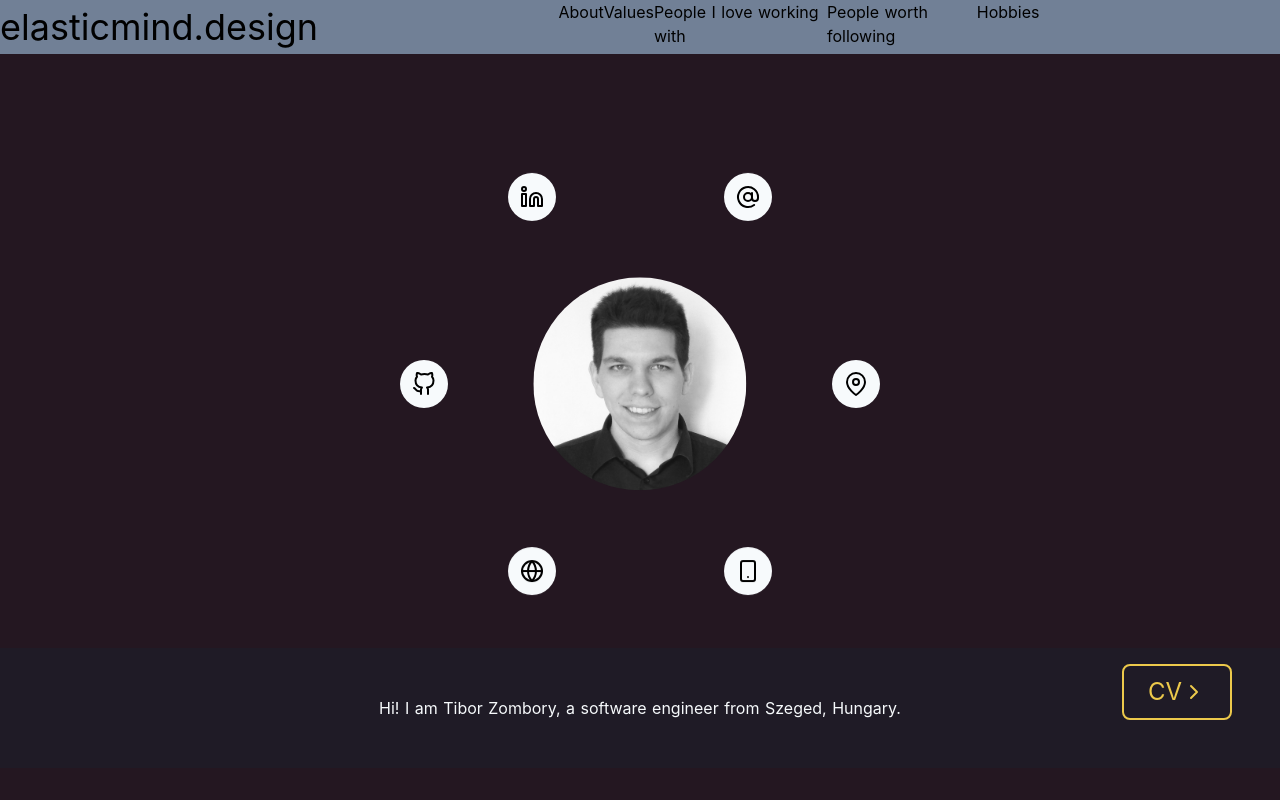
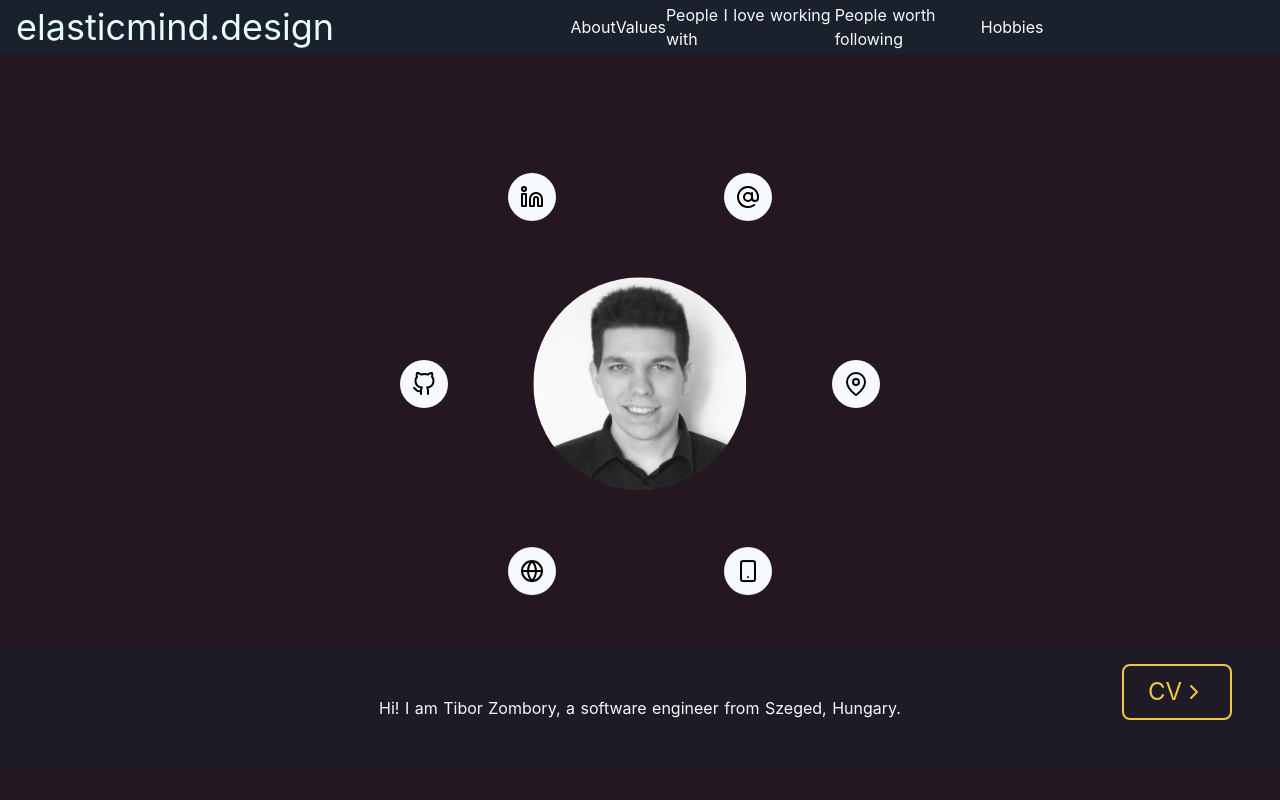
Before and after one commit to elasticmind/homepage, a Nuxt app: page / in a window 1280 px wide. Shown: the top 800 px of the page. Built offline with nearby package versions, Linux system fonts and the light colour scheme.

Commit message:
Fix navigations

```diff
--- a/components/Footer.vue
+++ b/components/Footer.vue
@@ -1,5 +1,5 @@
 <template>
-  <footer class="w-screen bg-gray-900 pt-32 pb-12 relative z-20">
+  <footer class="w-screen bg-gray-900 py-12 relative z-20">
     <app-nav class="text-gray-400" />
     <hr class="w-3/4 m-auto mt-4 border-gray-700" />
     <p class="text-center text-gray-600 mt-8">
--- a/components/Header.vue
+++ b/components/Header.vue
@@ -1,11 +1,11 @@
 <template>
-  <header class="w-screen bg-gray-600 fixed z-50 flex flex-row">
-    <h1 class="text-left text-4xl">
+  <header class="w-screen bg-gray-900 fixed z-50 flex flex-row">
+    <h1 class="pl-4 text-left text-teal-100 text-4xl">
       <a href="/">
         elasticmind.design
       </a>
     </h1>
-    <app-nav />
+    <app-nav class="flex-auto text-gray-100" />
   </header>
 </template>
 
--- a/components/Nav.vue
+++ b/components/Nav.vue
@@ -1,10 +1,18 @@
 <template>
-  <nav class="w-screen">
-    <ul class="list-none w-1/2 m-auto flex flex-row justify-between">
-      <li><a href="#about">About</a></li>
+  <nav>
+    <ul
+      class="list-none w-1/2 h-full m-auto flex flex-row items-center justify-between"
+    >
+      <li>
+        <a class="h-full w-full" href="#about">About</a>
+      </li>
       <li><a href="#values">Values</a></li>
-      <li><a href="#network">People I love working with</a></li>
-      <li><a href="#people">People worth following</a></li>
+      <li>
+        <a href="#network">People I love working with</a>
+      </li>
+      <li>
+        <a href="#people">People worth following</a>
+      </li>
       <li><a href="#hobbies">Hobbies</a></li>
     </ul>
   </nav>
```
